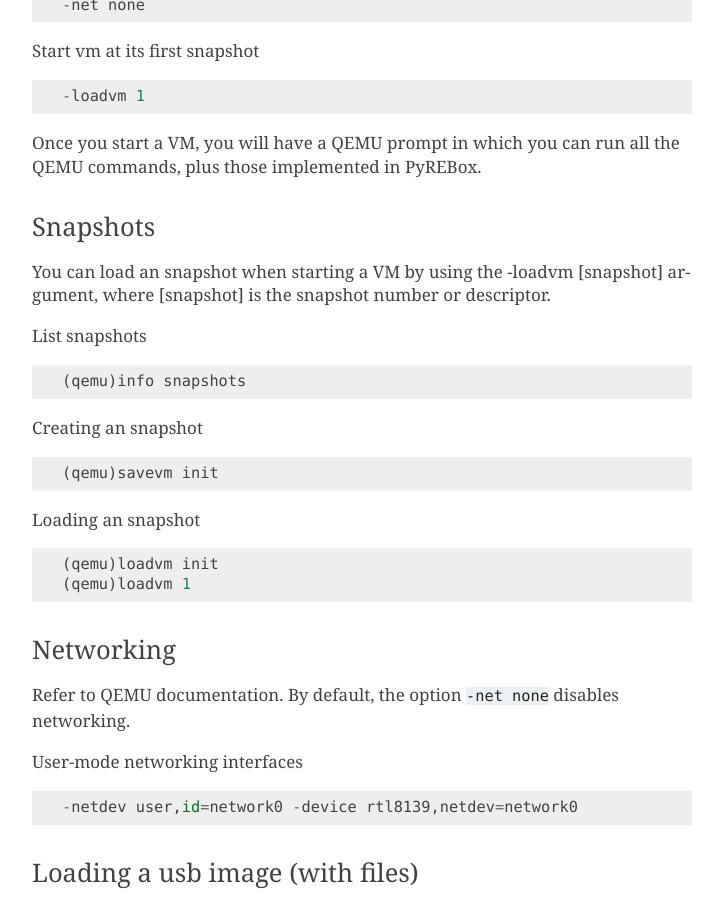
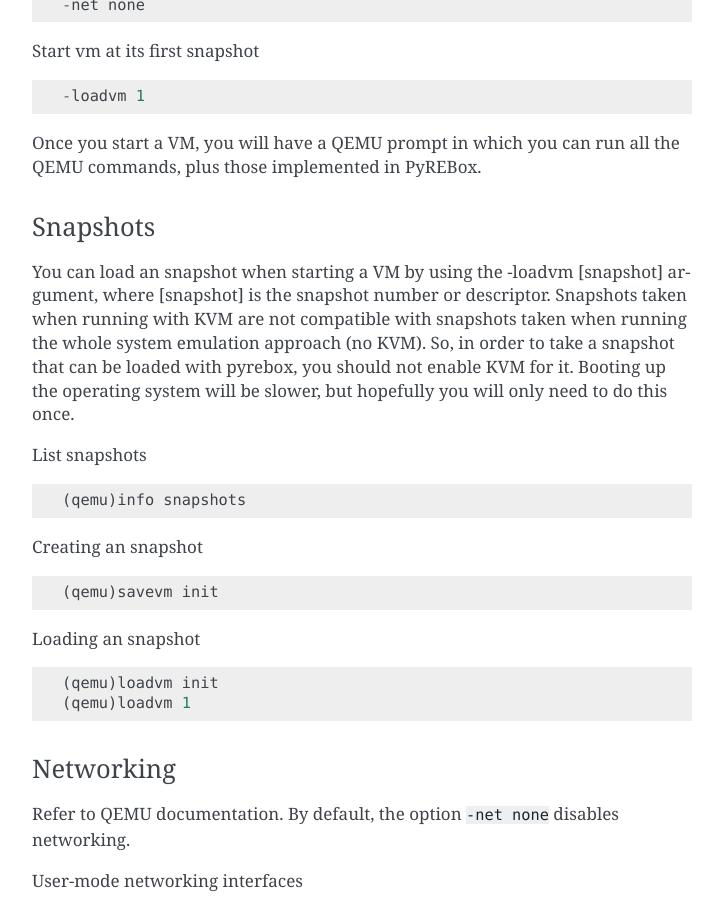
Before and after one commit to Cisco-Talos/pyrebox, a Sphinx documentation site: the page built from docs/quickstart.rst, in a window 1280 px wide and 900 px high, scrolled down 1826 px. Shown: the whole window, without its empty margins (388-1111 px from the left). Built offline with Sphinx 7.4.7, drawn with Linux system fonts in a browser that asks for light colours; some of the changed text lies outside the part shown.

Commit message:
Updated docs

```diff
--- a/docs/quickstart.rst
+++ b/docs/quickstart.rst
@@ -32,15 +32,15 @@
 
 At this moment, PyREBox supports any Windows image (32 and 64 bit) that is supported by Volatility.
 
-You can create your own image in QEMU, even using KVM (install QEMU from repositories). Example:
+You can create your own image using KVM. In order to avoid compatibility problems, use the pyrebox binaries instead of your system installation qemu binaries:
 ::
   qemu-img create -f qcow2 -o compat=0.10 images/xpsp3.qcow2 4G
-  qemu-system-i386 -m 256 -monitor stdio -usb -drive file=images/xpsp3.qcow,index=0,media=disk,format=qcow2,cache=unsafe -cdrom images/WinXP.iso -boot d -enable-kvm
+  ./pyrebox-i386 -m 256 -monitor stdio -usb -drive file=images/xpsp3.qcow2,index=0,media=disk,format=qcow2,cache=unsafe -cdrom images/WinXP.iso -boot d -enable-kvm
 
 
 Proceed with installation, and then boot with network (don't use -net none) and usb support (-usb), and plug in a usb (see Loading a USB image). Let the system install all the drivers
 ::
-  qemu-system-i386 -m 256 -monitor stdio -usb -drive file=images/xpsp3.qcow,index=0,media=disk,format=qcow2,cache=unsafe -netdev user,id=network0 -device rtl8139,netdev=network0
+  ./pyrebox-i386 -m 256 -monitor stdio -usb -drive file=images/xpsp3.qcow,index=0,media=disk,format=qcow2,cache=unsafe -netdev user,id=network0 -device rtl8139,netdev=network0
 
 Basic QEMU usage
 ----------------
@@ -84,7 +84,10 @@
 *********
 
 You can load an snapshot when starting a VM by using the -loadvm [snapshot] argument, where [snapshot] is the
-snapshot number or descriptor.
+snapshot number or descriptor. Snapshots taken when running with KVM are not compatible with snapshots taken
+when running the whole system emulation approach (no KVM). So, in order to take a snapshot that can be loaded
+with pyrebox, you should not enable KVM for it. Booting up the operating system will be slower, but hopefully
+you will only need to do this once.
 
 List snapshots
 ::
```
